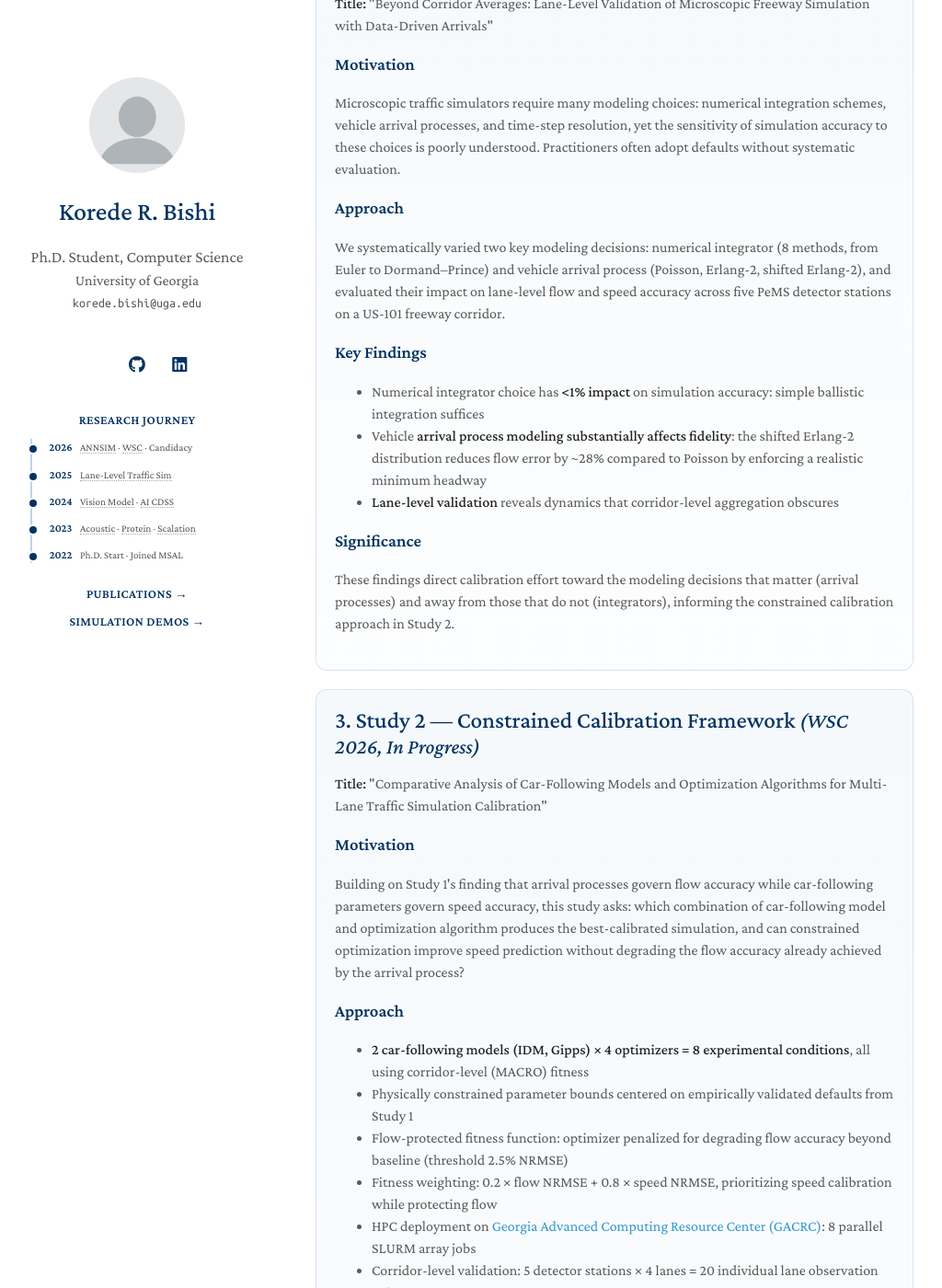
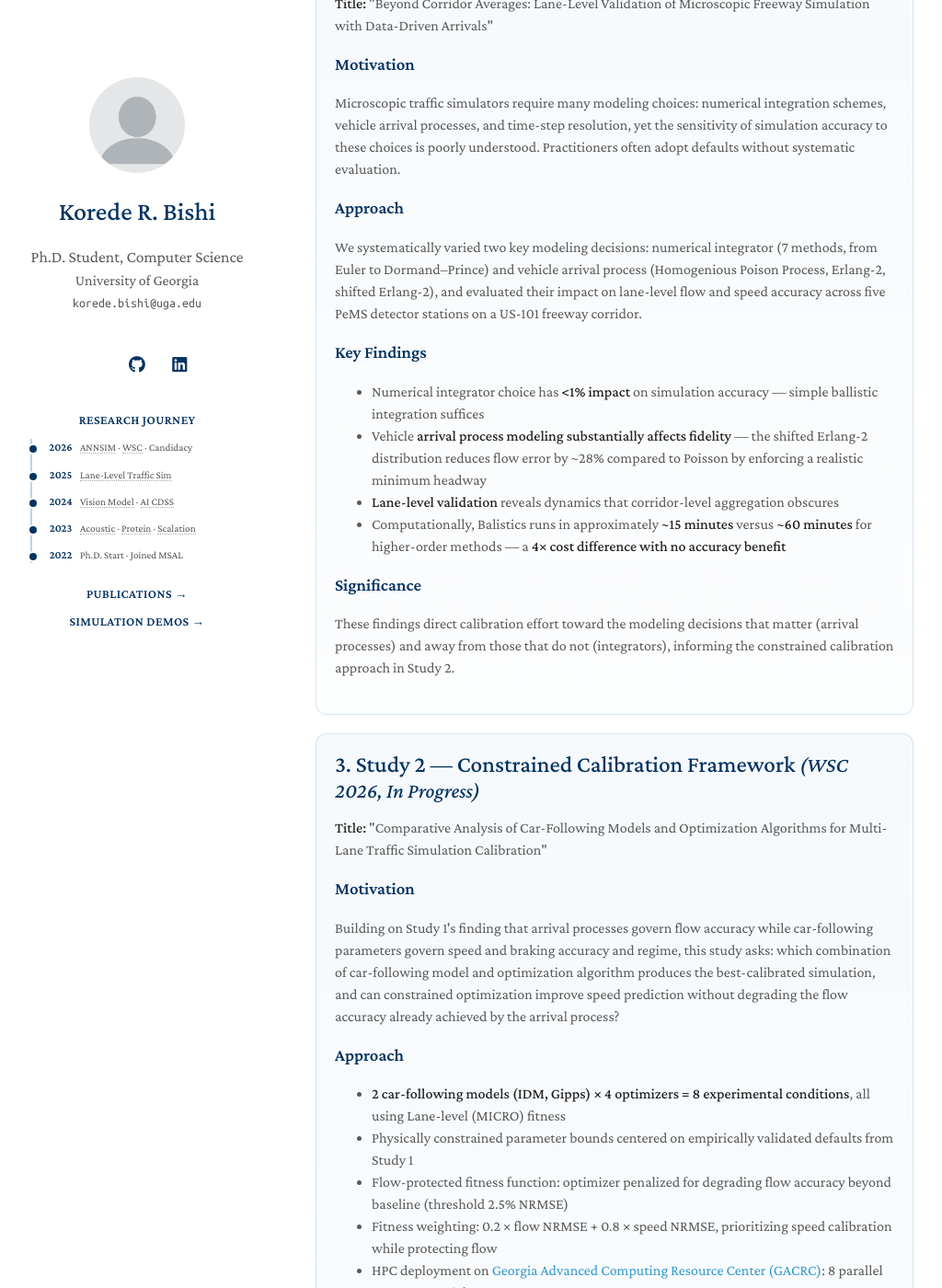
Before and after one commit to koredebishi/koredebishi.github.io, a Jekyll site: the page built from research.md, in a window 1280 px wide and 1400 px high, scrolled down 1019 px. Shown: the whole window at 92% size, without its empty margins (127-1151 px from the left). Built offline with Jekyll 4.4.1, drawn with Linux system fonts in a browser that asks for light colours; nearby versions of some CDN libraries; a style sheet for code colours, icons or effects is not loaded; some of the changed text lies outside the part shown.

Commit message:
update: refine study 1/2 details — 7 integrators, homogeneous Poisson, ballistics timing, MICRO fitness, contributions table

```diff
--- a/research.md
+++ b/research.md
@@ -32,14 +32,17 @@ permalink: /research/
     <p>Microscopic traffic simulators require many modeling choices: numerical integration schemes, vehicle arrival processes, and time-step resolution, yet the sensitivity of simulation accuracy to these choices is poorly understood. Practitioners often adopt defaults without systematic evaluation.</p>
 
     <h3>Approach</h3>
-    <p>We systematically varied two key modeling decisions: numerical integrator (8 methods, from Euler to Dormand–Prince) and vehicle arrival process (Poisson, Erlang-2, shifted Erlang-2), and evaluated their impact on lane-level flow and speed accuracy across five PeMS detector stations on a US-101 freeway corridor.</p>
+    <p>We systematically varied two key modeling decisions: numerical integrator (7 methods, from Euler to Dormand–Prince) and vehicle arrival process (Homogenious Poison Process, Erlang-2, shifted Erlang-2), and evaluated their impact on lane-level flow and speed accuracy across five PeMS detector stations on a US-101 freeway corridor.</p>
+
 
     <h3>Key Findings</h3>
-    <ul>
-      <li>Numerical integrator choice has <strong>&lt;1% impact</strong> on simulation accuracy: simple ballistic integration suffices</li>
-      <li>Vehicle <strong>arrival process modeling substantially affects fidelity</strong>: the shifted Erlang-2 distribution reduces flow error by ~28% compared to Poisson by enforcing a realistic minimum headway</li>
-      <li><strong>Lane-level validation</strong> reveals dynamics that corridor-level aggregation obscures</li>
-    </ul>
+      <ul>
+        <li>Numerical integrator choice has <strong>&lt;1% impact</strong> on simulation accuracy — simple ballistic integration suffices</li>
+        <li>Vehicle <strong>arrival process modeling substantially affects fidelity</strong> — the shifted Erlang-2 distribution reduces flow error by ~28% compared to Poisson by enforcing a realistic minimum headway</li>
+        <li><strong>Lane-level validation</strong> reveals dynamics that corridor-level aggregation obscures</li>
+        <li>Computationally, Balistics runs in approximately <strong>~15 minutes</strong> versus <strong>~60 minutes</strong> for higher-order methods — a <strong>4× cost difference with no accuracy benefit</strong></li>
+      </ul>
+
 
     <h3>Significance</h3>
     <p>These findings direct calibration effort toward the modeling decisions that matter (arrival processes) and away from those that do not (integrators), informing the constrained calibration approach in Study 2.</p>
@@ -50,11 +53,11 @@ permalink: /research/
     <p><strong>Title:</strong> "Comparative Analysis of Car-Following Models and Optimization Algorithms for Multi-Lane Traffic Simulation Calibration"</p>
 
     <h3>Motivation</h3>
-    <p>Building on Study 1's finding that arrival processes govern flow accuracy while car-following parameters govern speed accuracy, this study asks: which combination of car-following model and optimization algorithm produces the best-calibrated simulation, and can constrained optimization improve speed prediction without degrading the flow accuracy already achieved by the arrival process?</p>
+    <p>Building on Study 1's finding that arrival processes govern flow accuracy while car-following parameters govern speed and braking accuracy and regime, this study asks: which combination of car-following model and optimization algorithm produces the best-calibrated simulation, and can constrained optimization improve speed prediction without degrading the flow accuracy already achieved by the arrival process?</p>
 
     <h3>Approach</h3>
     <ul>
-      <li><strong>2 car-following models (IDM, Gipps) × 4 optimizers = 8 experimental conditions</strong>, all using corridor-level (MACRO) fitness</li>
+      <li><strong>2 car-following models (IDM, Gipps) × 4 optimizers = 8 experimental conditions</strong>, all using Lane-level (MICRO) fitness</li>
       <li>Physically constrained parameter bounds centered on empirically validated defaults from Study 1</li>
       <li>Flow-protected fitness function: optimizer penalized for degrading flow accuracy beyond baseline (threshold 2.5% NRMSE)</li>
       <li>Fitness weighting: 0.2 × flow NRMSE + 0.8 × speed NRMSE, prioritizing speed calibration while protecting flow</li>
@@ -64,7 +67,7 @@ permalink: /research/
 
     <h3>Calibration as Optimization</h3>
     <blockquote><p style="text-align:center; font-size:1.1em;"><strong>θ* = argmin<sub>θ ∈ Θ</sub> L(θ)</strong></p></blockquote>
-    <p>where <strong>Θ</strong> represents physically plausible bounds and <strong>L(θ)</strong> incorporates corridor-level speed error and a flow-protection penalty.</p>
+    <p>where <strong>Θ</strong> represents physically plausible bounds and <strong>L(θ)</strong> incorporates lane-level speed error and a flow-protection penalty.</p>
 
     <h3>Preliminary Findings</h3>
     <ul>
@@ -132,7 +135,7 @@ permalink: /research/
       <tbody>
         <tr><td><strong>Lane-level validation infrastructure</strong></td><td>Per-lane flow and speed recording with automated PeMS data comparison</td></tr>
         <tr><td><strong>Multi-level fitness functions</strong></td><td>Macro (corridor) and micro (lane) calibration objectives with flow-protection constraint</td></tr>
-        <tr><td><strong>Car-following model suite</strong></td><td>IDM, Gipps, and Krauss dynamics with configurable ODE solvers</td></tr>
+        <tr><td><strong>Improved and new Car-following model suite</strong></td><td>IDM, Gipps, and Krauss dynamics with configurable ODE solvers</td></tr>
         <tr><td><strong>Route abstraction</strong></td><td>Doubly-linked segment structure for multi-lane freeway corridors</td></tr>
         <tr><td><strong>Ramp modeling</strong></td><td>On-ramp merge behavior using VTransport</td></tr>
         <tr><td><strong>HPC calibration pipeline</strong></td><td>SLURM array job orchestration for parallel optimizer evaluation on GACRC</td></tr>
```
